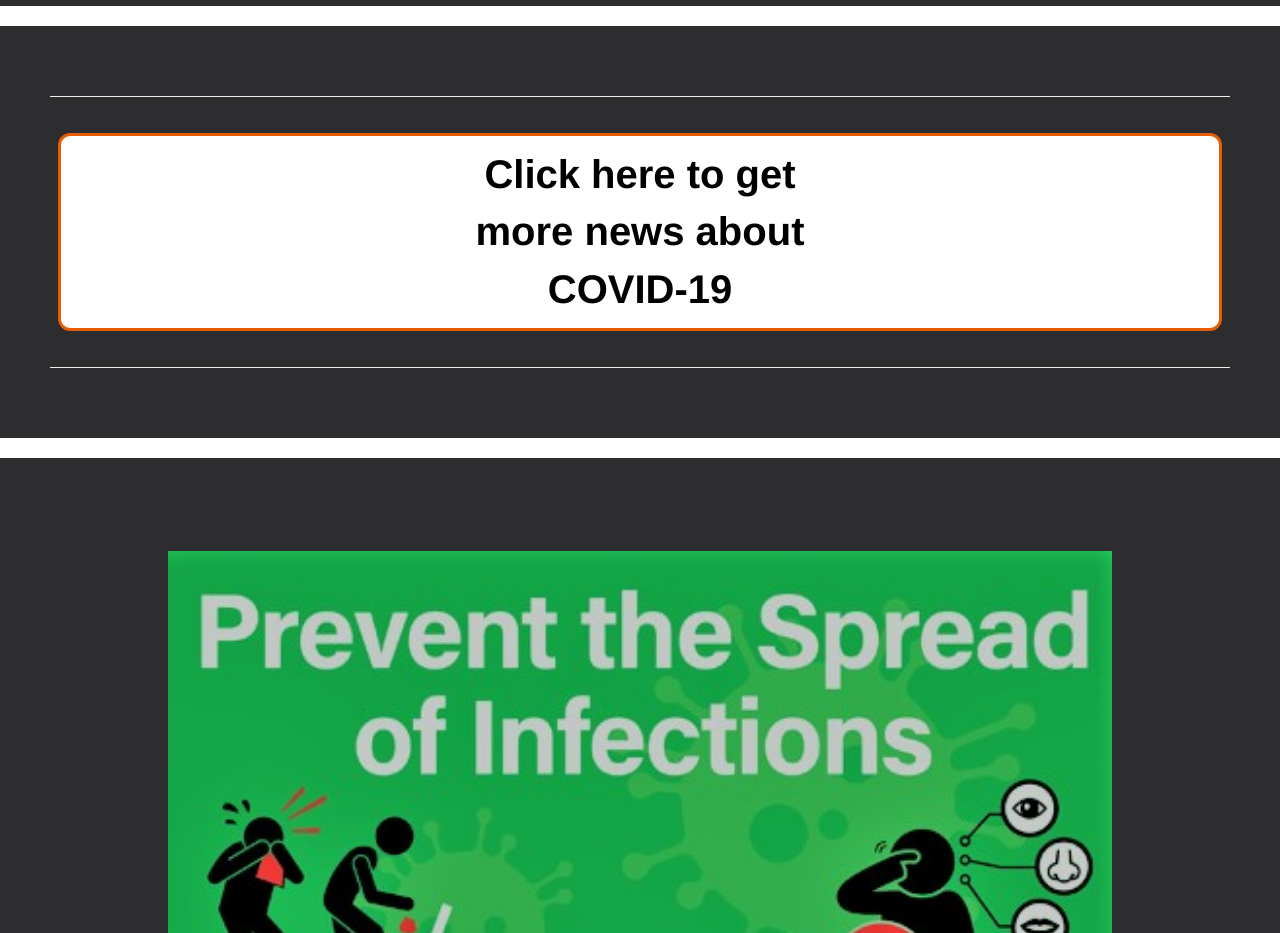
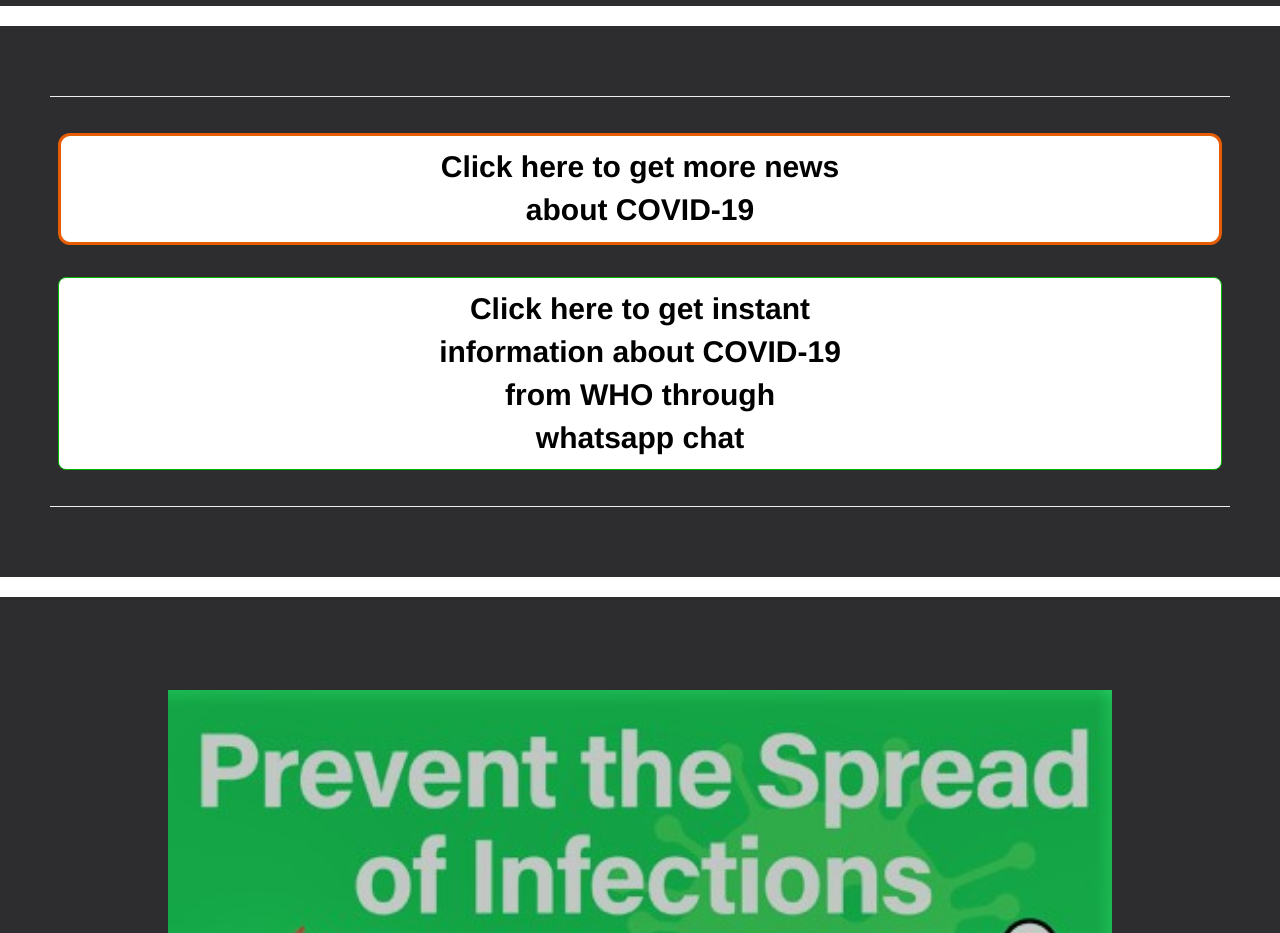
Before and after one commit to pratimmaji5/Healthcare.github.io, a plain HTML site: page index.html in a window 1280 px wide. Shown: the part 4760-5693 px from the top of the page. Drawn offline with nearby package versions, Linux system fonts and the light colour scheme.

Commit message:
Update index.html

```diff
--- a/index.html
+++ b/index.html
@@ -199,7 +199,7 @@ h3, h4 {
   text-align: center;
   text-decoration: none;
   display: inline-block;
-  font-size: 40px;
+  font-size: 30px;
   margin: 16px 8px;
   transition-duration: 0.4s;
   cursor: pointer;
@@ -214,6 +214,18 @@ h3, h4 {
 
 .button61:hover {
   background-color: #e65c00;
+  color: white;
+}
+
+.button62 {
+  background-color: white;
+  color: black;
+  border: 3px solid #00b300;
+  border-radius: 12px;
+}
+
+.button62:hover {
+  background-color: #00b300;
   color: white;
 }
 
@@ -431,6 +443,14 @@ img {
   background-color: white;
   color: black;
   border: 1px solid #e65c00;
+  border-radius: 8px;
+}
+  }
+
+  .button62 {
+  background-color: white;
+  color: black;
+  border: 1px solid #00b300;
   border-radius: 8px;
 }
   }
@@ -765,7 +785,15 @@ function myFunction() {
 
 <div class="ex1"><hr>
 <table width="100%" border="0"><tr><th align="center">
-  <a href="https://news.google.com/covid19/map?hl=en-IN&mid=/m/086g2&gl=IN&ceid=IN:en" target="blank"><button class="button6 button61">Click here to get more news about COVID-19</button></a></th></tr></table><hr></div>
+  <a href="https://news.google.com/covid19/map?hl=en-IN&mid=/m/086g2&gl=IN&ceid=IN:en" target="blank"><button class="button6 button61">Click here to get more news about COVID-19</button></a></th></tr>
+<tr>
+  <th align="center">
+  <a href="http://wa.me/41798931892?text=hi" target="blank"><button class="button6 button62">Click here to get instant information about COVID-19 from WHO through whatsapp chat</button></a></th>
+
+
+
+
+</tr></table><hr></div>
 
 
 
```
